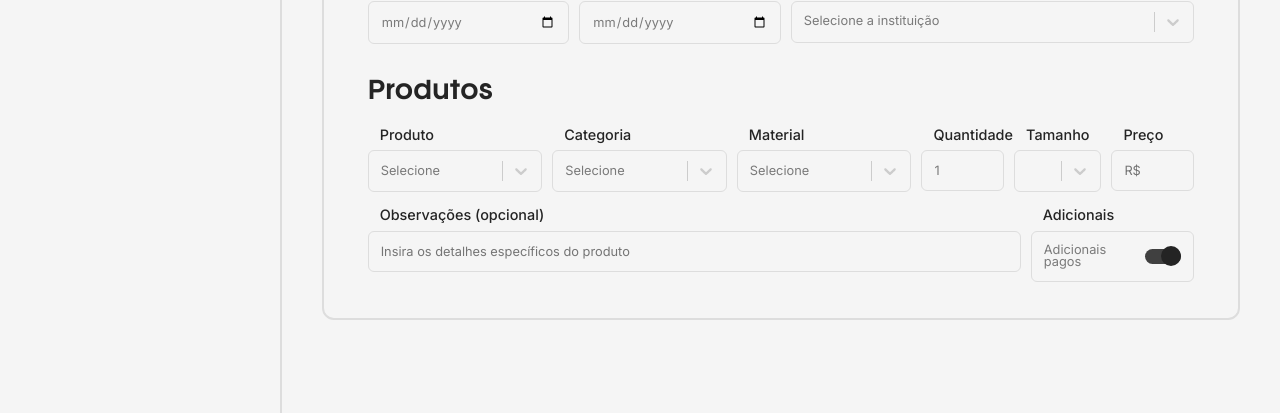
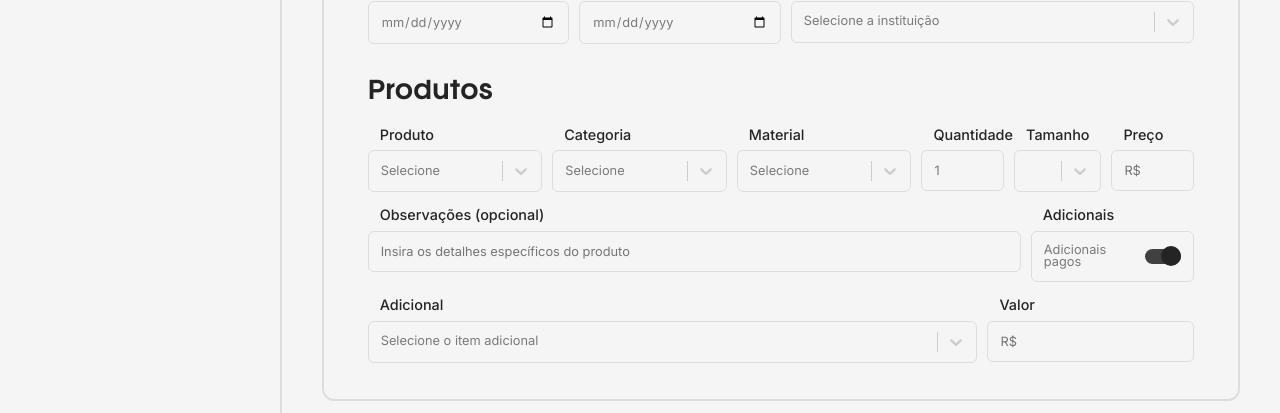
Before and after one commit to PedroDaniluz/pyter_registros, a React (Vite) app: page / in a window 1280 px wide. Both pictures are taken after a click on the button 1163 px from the left and 623 px from the top of the page. Shown: the part 367-780 px from the top of the page. Built offline with nearby package versions, Linux system fonts and the light colour scheme.

Commit message:
feat: add handler for SwitchButton

```diff
--- a/src/components/SwitchButton/index.jsx
+++ b/src/components/SwitchButton/index.jsx
@@ -2,8 +2,18 @@ import { useState } from 'react'
 import '../../components/InputField/InputField.css'
 import './SwitchButton.css'
 
-export default function SwitchButton({title, placeholder, width = 100}) {
-    const [toggled, setToggled] = useState();
+export default function SwitchButton({title, placeholder, width = 100, onToggleChange}) {
+    const [toggled, setToggled] = useState(false);
+
+    const handleToggle = () => {
+        setToggled((prev) => {
+            const newState = !prev;
+            if (onToggleChange) {
+                setTimeout(() => onToggleChange(newState), 0);
+            }
+            return newState;
+        });
+    };
 
     return (
         <div className='textField' style={{ width: `${width}%` }}>
@@ -12,7 +22,7 @@ export default function SwitchButton({title, placeholder, width = 100}) {
                 <span>{placeholder}</span>
                 <button
                     className={`toggleBtn ${toggled? 'toggled' : ''}`}
-                    onClick={() => setToggled(!toggled)}
+                    onClick={handleToggle}
                 >
                     <div className='ball'></div>
                 </button>
--- a/src/screens/Register/index.jsx
+++ b/src/screens/Register/index.jsx
@@ -1,3 +1,4 @@
+import { useState } from 'react'
 import './Register.css'
 import NavBar from '../../components/NavBar'
 import InputField from '../../components/InputField'
@@ -5,6 +6,9 @@ import SearchableDropdown from '../../components/DropDown'
 import SwitchButton from '../../components/SwitchButton'
 
 export default function Register() {
+    const [isAdditionalActive, setIsAdditionalActive] = useState(false);
+
+
     return (
         <main>
             <NavBar/>
@@ -39,8 +43,15 @@ export default function Register() {
                         </div>
                         <div className='stdIn--inputs'>
                             <InputField title='Observações (opcional)' placeholder='Insira os detalhes específicos do produto' id={'obs'} type={'text'}/>
-                            <SwitchButton title={'Adicionais'} placeholder={'Adicionais pagos'} width={25}/>
+                            <SwitchButton title={'Adicionais'} placeholder={'Adicionais pagos'} width={25} onToggleChange={setIsAdditionalActive}/>
                         </div>
+                        {isAdditionalActive && (
+                                <div className='stdIn--inputs'>
+                                    <SearchableDropdown title={'Adicional'} placeholder={'Selecione o item adicional'}/>
+                                    <InputField title='Valor' placeholder='R$' id={'valor'} type={'text'} width={25} mask={'currency'}/>
+                                </div>
+                            )
+                        }
                     </div>
                 </div>
             </section>
```
